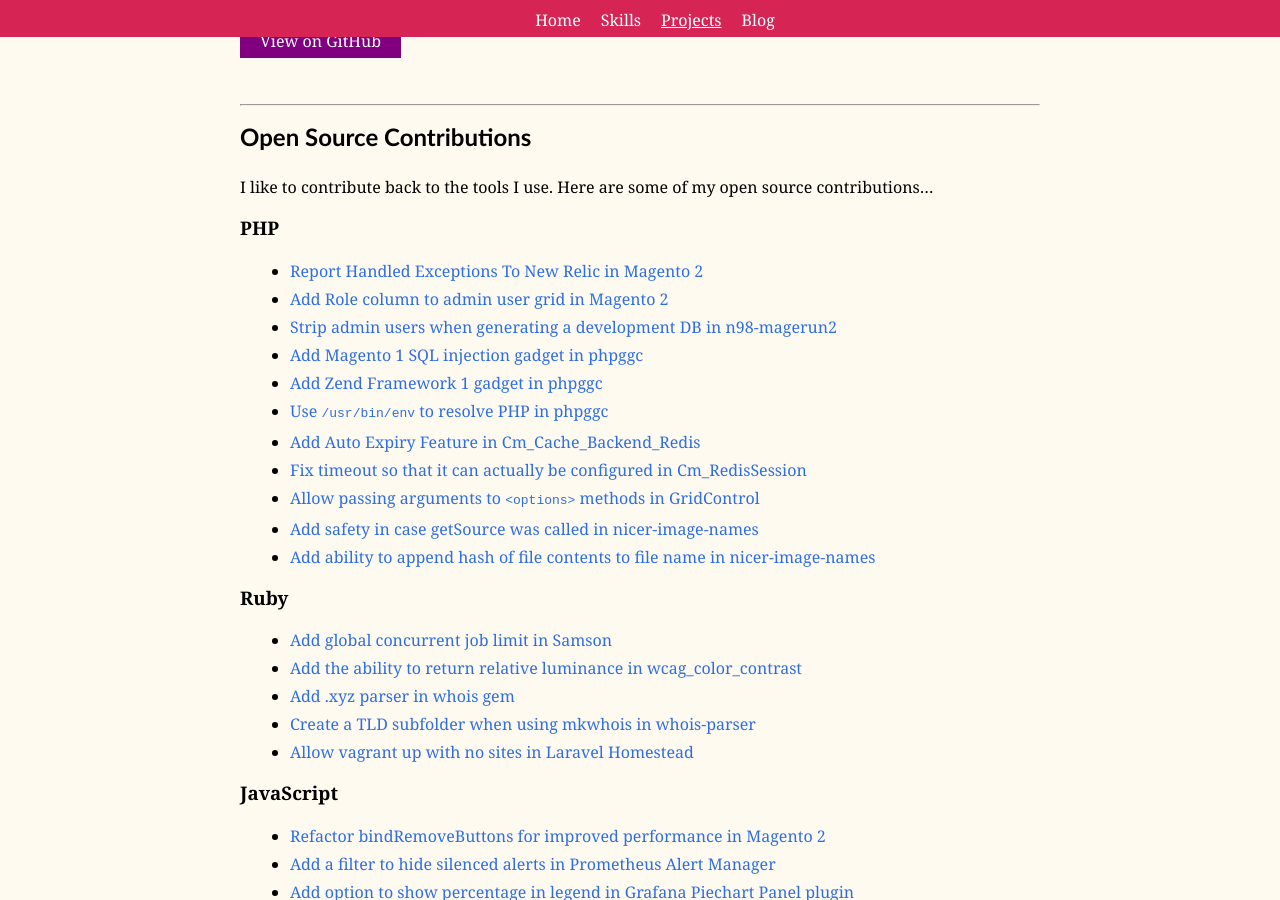
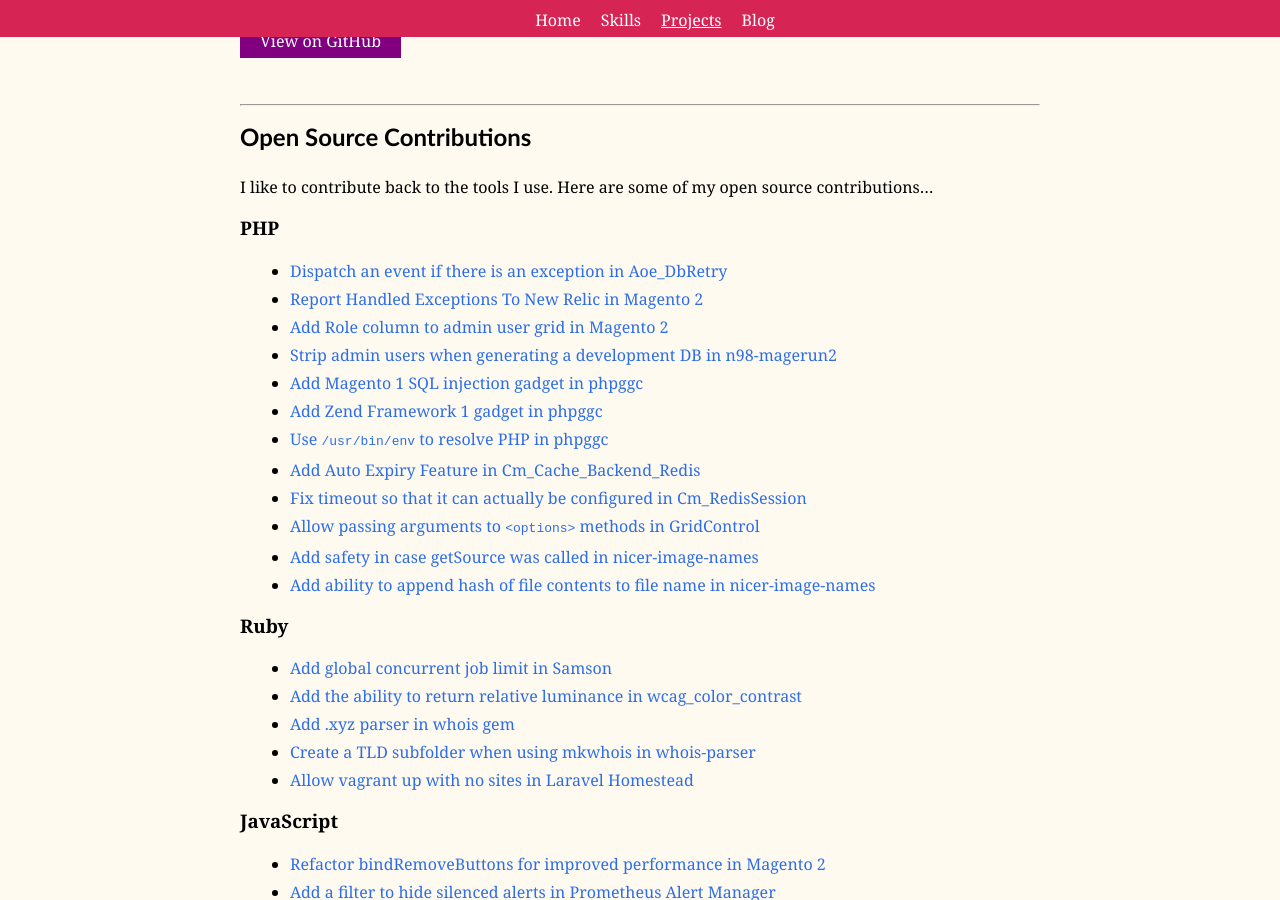
Before and after one commit to mpchadwick/mpchadwick.github.io, a Jekyll site: the page built from projects.md, in a window 1280 px wide and 900 px high, scrolled down 3075 px. Built offline with Jekyll 4.4.1, drawn with Linux system fonts in a browser that asks for light colours.

Commit message:
Add Aoe_Db retry contribution

```diff
--- a/_data/open_source_contributions.yml
+++ b/_data/open_source_contributions.yml
@@ -1,3 +1,8 @@
+- project: Aoe_DbRetry
+  title: Dispatch an event if there is an exception
+  link: https://github.com/AOEpeople/Aoe_DbRetry/pull/5
+  type: PHP
+
 - project: Magento 2
   title: Report Handled Exceptions To New Relic
   link: https://github.com/magento/magento2/pull/11944
```
